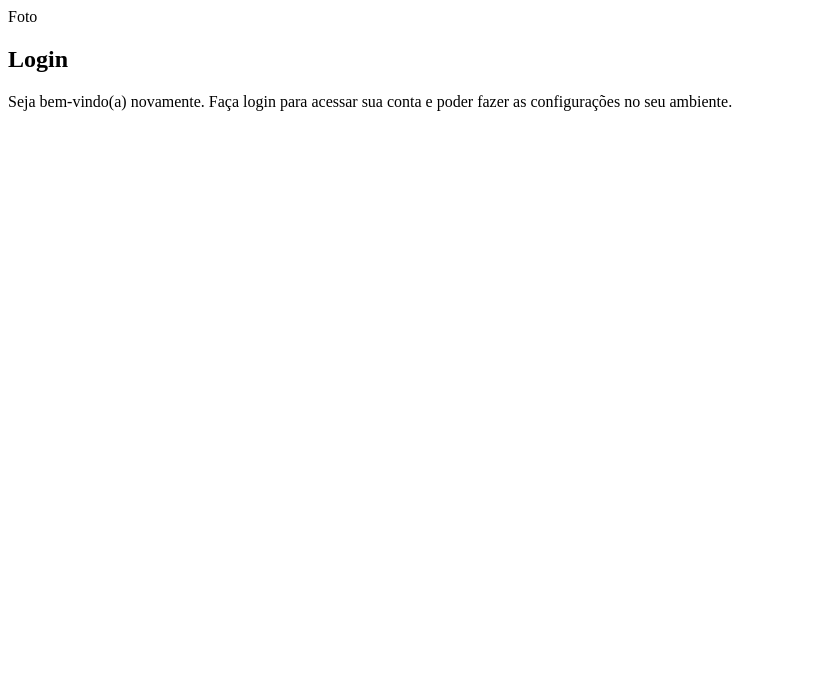
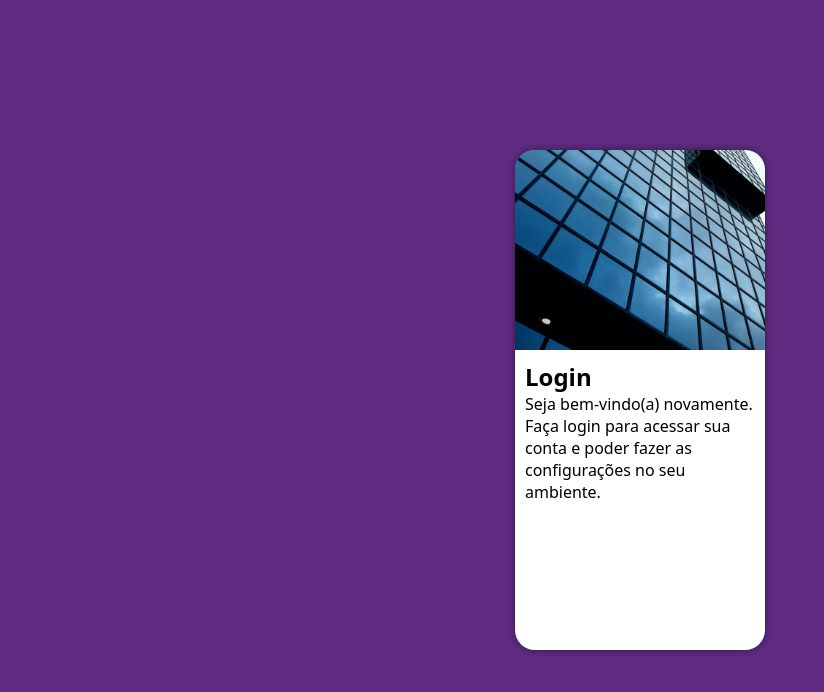
Before and after one commit to 58Mateus/projeto-login, a plain HTML site: page index.html in a window 1280 px wide. Shown: the whole page, without its empty margins (0-824 px from the left). Drawn offline with Linux system fonts and the light colour scheme.

Commit message:
atualizando estrutura do projeto login

```diff
--- a/estilos/style.css
+++ b/estilos/style.css
@@ -3,3 +3,49 @@
     verde: #49a09d
     lilás: #5f2c82
 */
+
+* {
+    font-family: system-ui, -apple-system, BlinkMacSystemFont, 'Segoe UI', Roboto, Oxygen, Ubuntu, Cantarell, 'Open Sans', 'Helvetica Neue', sans-serif;
+    padding: 0px;
+    margin: 0px;
+    box-sizing: border-box;
+}
+
+body, html {
+    background-color: #5f2c82;
+    height: 100vh;
+    width: 100vw;
+}
+
+main {
+    position: relative;
+    height: 100vh;
+    width: 100vw;
+}
+
+section#login {
+    position: absolute;
+    top: 50%;
+    left: 50%;
+    transform: translate(-50%, -50%);
+    overflow: hidden;
+
+    background-color: white;
+    width: 250px;
+    height: 500px;
+    border-radius: 20px;
+    box-shadow: 0px 0px 10px rgba(0, 0, 0, 0.450);
+}
+
+section#login > div#imagem {
+    display: block;
+    background: #5f2c82 url(../imagens/pexels-nick-verlice-13526425.jpg) no-repeat;
+    background-size: cover;
+    background-position: left bottom;
+    height: 200px;
+}
+
+section#login > div#formulario {
+    display: block;
+    padding: 10px;
+}
--- a/index.html
+++ b/index.html
@@ -10,7 +10,7 @@
     <main>
         <section id="login">
             <div id="imagem">
-                Foto
+
             </div>
             <div id="formulario">
                 <h1>Login</h1>
```
